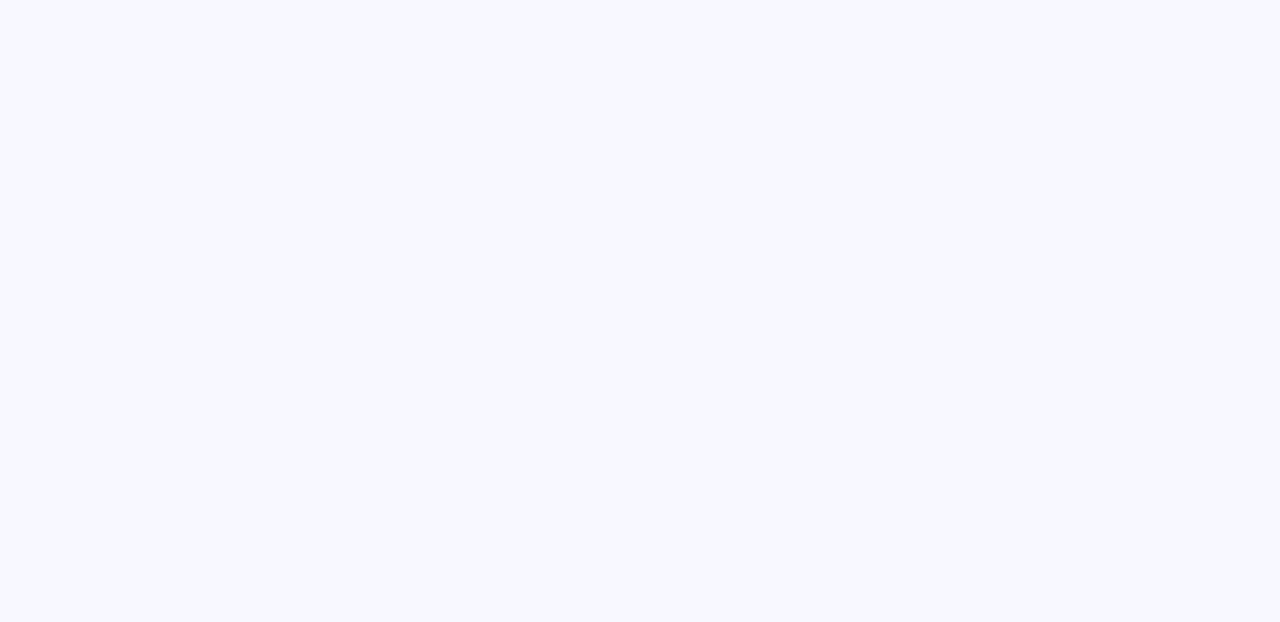
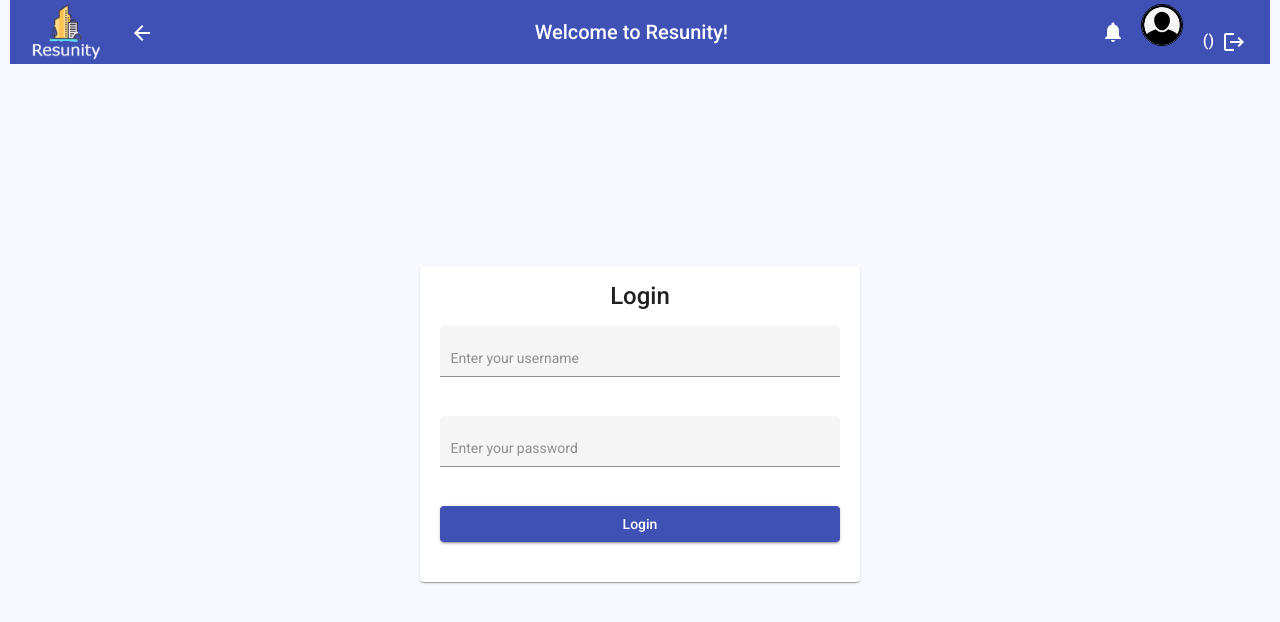
Before and after one commit to VeselinTodorov2000/ResunityHomeownerClient, an Angular app: page /login in a window 1280 px wide. Before the commit this address led to /. Shown: the top 622 px of the page. Built offline with nearby package versions, Linux system fonts and the light colour scheme; sample sign-in values are in the browser's storage.

Commit message:
cosmetics

```diff
--- a/src/app/app-routing.module.ts
+++ b/src/app/app-routing.module.ts
@@ -10,7 +10,8 @@ import { TransactionsComponent } from './cashier/transactions/transactions.compo
 import {ActivityComponent} from "./activity/activity.component";
 
 const routes: Routes = [
-  { path: '', component: LoginComponent },
+  { path: '', redirectTo: 'login', pathMatch: 'full' },
+  { path: 'login', component: LoginComponent },
   {
     path: 'buildings',
     component: BuildingSelectionComponent,
--- a/src/app/app.module.ts
+++ b/src/app/app.module.ts
@@ -18,6 +18,7 @@ import { CreateNotificationComponent } from './notifications/create-notification
 import { TransactionsComponent } from './cashier/transactions/transactions.component';
 import { HttpClientModule } from '@angular/common/http';
 import { ActivityComponent } from './activity/activity.component';
+import { MatSnackBarModule } from '@angular/material/snack-bar';
 
 @NgModule({
   declarations: [
@@ -41,6 +42,7 @@ import { ActivityComponent } from './activity/activity.component';
     FormsModule,
     ReactiveFormsModule,
     HttpClientModule,
+    MatSnackBarModule
   ],
   providers: [{ provide: APP_BASE_HREF, useValue: '/' }],
   bootstrap: [AppComponent],
--- a/src/app/building-selection/building-selection.component.css
+++ b/src/app/building-selection/building-selection.component.css
@@ -2,9 +2,9 @@
     width: 369px;
     height: 280px;
     border-radius: 15%;
-    border: 3px solid black;
+    border: 1px solid black;
     /* background-color: cyan; */
-    background-color: #D9D9D9;
+    /* background-color: #D9D9D9; */
     display: flex;
     flex-direction: column;
     align-items: center;
@@ -15,6 +15,7 @@
 
 .building-selection-panel {
     background-color: #f3f4f6;
+    height: calc(100% - 80px);
 }
 
 .building-field:hover {
--- a/src/app/building-selection/building-selection.component.html
+++ b/src/app/building-selection/building-selection.component.html
@@ -1,7 +1,21 @@
-<app-header-foundation [title]="'Building selection'" [currentUser]="homeowner"></app-header-foundation>
+<app-header-foundation [title]="'Вашите сгради'" [currentUser]="homeowner"></app-header-foundation>
 <div class="building-selection-panel">
     <mat-grid-list [cols]="3" rowHeight="1:1">
         <mat-grid-tile *ngFor="let building of homeowner?.buildings">
+            <!-- <mat-card class="building-field" appearance="outlined">
+                <mat-card-header>
+                    <div mat-card-avatar></div>
+                    <mat-card-title><strong>{{building.address}}</strong></mat-card-title>
+                </mat-card-header>
+                <img mat-card-image src="../../assets/building.png" alt="building.png" class="building-image">
+                <mat-card-content>
+                        <div>{{building.apartmentsCount}} апартамента</div>
+                        <div>{{building.safe.debit}} лв.</div>
+                </mat-card-content>
+                <mat-card-actions>
+                    <button mat-button [routerLink]="['/', 'buildings', building.buildingId]">VIEW DETAILS</button>
+                </mat-card-actions>
+            </mat-card> -->
             <mat-card class="building-field" appearance="outlined">
                 <mat-card-header>
                     <div mat-card-avatar></div>
--- a/src/app/cashier/cashier.component.css
+++ b/src/app/cashier/cashier.component.css
@@ -19,7 +19,7 @@
 .mat-card, .mat-expansion-panel {
     margin-bottom: 20px;
     padding: 20px;
-    border: 1px solid #ddd;
+    /* border: 1px solid #ddd; */
 }
 
 .mat-panel-title {
@@ -77,3 +77,8 @@
 .mat-divider {
     margin: 10px 0;
 }
+
+.mat-card {
+    height: calc(100% - 110px);
+    background-color: ghostwhite;
+}
--- a/src/app/header-foundation/header-foundation.component.css
+++ b/src/app/header-foundation/header-foundation.component.css
@@ -5,9 +5,9 @@
 }
 
 .app-logo {
-    height: 100px;
+    height: 80px;
     margin-right: 16px;
-    margin-top: 30px;
+    margin-top: 10px;
     cursor: pointer;
 }
 
--- a/src/app/header-foundation/header-foundation.component.html
+++ b/src/app/header-foundation/header-foundation.component.html
@@ -1,20 +1,19 @@
 <div class="header-wrapper">
     <mat-toolbar color="primary">
         <div class="toolbar-content">
-            <img src="assets/logo.png" class="app-logo" alt="Logo" (click)="redirectToHome()">
+            <img src="assets/resunity-logo.png" class="app-logo" alt="Logo" (click)="redirectToHome()">
             <button mat-icon-button class="back-button" (click)="goBack()">
                 <mat-icon>arrow_back</mat-icon>
             </button>
             <span class="spacer"></span>
             <h1 class="spacer" id="title">{{title}}</h1>
-            <mat-form-field appearance="outline" class="search-bar">
-                <input matInput type="search" placeholder="Search">
-                <mat-icon matSuffix>search</mat-icon>
-            </mat-form-field>
             <mat-icon class="icon">notifications</mat-icon>
             <div *ngIf="currentUser">
                 <img id="profile-img" src="assets/user.png" alt="Profile Image" class="profile-img">
                 <span class="homeowner-info">{{currentUser.homeOwnerName}} ({{currentUser.homeOwnerCompany}})</span>
+                <button mat-icon-button class="logout-button" (click)="logout()">
+                    <mat-icon>logout</mat-icon>
+                  </button>
             </div>
         </div>
     </mat-toolbar>
--- a/src/app/header-foundation/header-foundation.component.ts
+++ b/src/app/header-foundation/header-foundation.component.ts
@@ -26,4 +26,11 @@ export class HeaderFoundationComponent {
   goBack() {
     this.location.back();
   }
+
+  logout() {
+    if(this.currentUser) {
+      sessionStorage.clear();
+      this.router.navigate(['/login']);
+    }
+  }
 }
--- a/src/app/login/login.component.ts
+++ b/src/app/login/login.component.ts
@@ -6,7 +6,8 @@ import { Homeowner } from '../models/homeowner';
 import { NotificationType } from '../models/notification-type';
 import { StepNumber } from '../models/activity';
 import { UsersService } from '../services/users.service';
-import { take, tap } from 'rxjs';
+import { catchError, of, take, tap } from 'rxjs';
+import { MatSnackBar } from '@angular/material/snack-bar';
 
 @Component({
   selector: 'app-login',
@@ -14,168 +15,14 @@ import { take, tap } from 'rxjs';
   styleUrls: ['./login.component.css'],
 })
 export class LoginComponent implements OnInit {
-  // public currentUser: Homeowner = {
-  //   homeownerName: 'Dimitar Dimitrov',
-  //   howeownerCompany: 'Arteks',
-  //   profileIcon: 'assets/profile-icon.jpg',
-  //   buildings: [
-  //     {
-  //       id: '36cd583e-6df4-4047-b46e-c2ba46c0f92c',
-  //       address: 'София, Център, ул. Хан Крум 1',
-  //       apartmentsCount: 32,
-  //       safe: {
-  //         debit: 2000.0,
-  //         cashierName: 'Иван Иванов',
-  //         iban: '',
-  //         monthlyTax: 10.5,
-  //         transactions: [],
-  //       },
-  //       activities: [],
-  //       notifications: [],
-  //     },
-  //     {
-  //       id: '36cd583e-6df4-4047-b46e-c2ba46c0f92c',
-  //       //buildingNumber: '50',
-  //       //buildingSubnumber: 'В',
-  //       //district: 'Малинова Долина',
-  //       //city: 'София',
-  //       // contactValidUntil: new Date(2024, 9),
-  //       address: 'София Малинова долина 50',
-  //       apartmentsCount: 24,
-  //       contact: {
-  //         name: 'Димитър Кръстев',
-  //         phone: '0888 854 293',
-  //       },
-  //       safe: {
-  //         debit: 1120.0,
-  //         cashierName: 'Христо Христов',
-  //         iban: 'BG10 0000 0000 0000',
-  //         monthlyTax: 10.5,
-  //         transactions: [
-  //           {
-  //             receiverIban: 'BG00 0000 0000 0001',
-  //             date: new Date(2024, 5, 21),
-  //             reason: 'Парапет поправка',
-  //             amount: -124.53,
-  //           },
-  //           {
-  //             receiverIban: 'BG00 0000 0000 1001',
-  //             date: new Date(2024, 5, 21),
-  //             reason: 'Възстановени суми',
-  //             amount: 72.43,
-  //           },
-  //         ],
-  //       },
-  //       activities: [
-  //         {
-  //           name: 'Покрив',
-  //           responsible: 'Димитър Иванов',
-  //           status: ActivityStatus.FINISHED,
-  //           type: ActivityType.ACTIVE,
-  //           startDate: new Date(2023, 4, 22),
-  //           steps: [
-  //             {
-  //               stepNumber: StepNumber.POLL,
-  //               startDate: new Date(2023, 4, 22),
-  //               isActive: false,
-  //             },
-  //             {
-  //               stepNumber: StepNumber.OFFER_COLLECTION,
-  //               startDate: new Date(2023, 4, 24),
-  //               isActive: false,
-  //             },
-  //             {
-  //               stepNumber: StepNumber.OFFER_SELECTION,
-  //               startDate: new Date(2023, 4, 28),
-  //               isActive: true,
-  //             },
-  //             {
-  //               stepNumber: StepNumber.FUNDRAISING,
-  //               isActive: false,
-  //             },
-  //           ],
-  //         },
-  //         {
-  //           name: 'Саниране',
-  //           responsible: 'Димитър Иванов',
-  //           status: ActivityStatus.FINISHED,
-  //           type: ActivityType.ACTIVE,
-  //           startDate: new Date(2023, 4, 22),
-  //           steps: [],
-  //         },
-  //         {
-  //           name: 'Тераси',
-  //           responsible: 'Димитър Иванов',
-  //           status: ActivityStatus.FINISHED,
-  //           type: ActivityType.FINISHED,
-  //           startDate: new Date(2023, 4, 22),
-  //           steps: [],
-  //         },
-  //       ],
-  //       notifications: [
-  //         {
-  //           name: 'Not1',
-  //           type: NotificationType.ACTIVE,
-  //           creationDate: new Date(2024, 9, 1),
-  //         },
-  //         {
-  //           name: 'Not2',
-  //           type: NotificationType.EXPIRED,
-  //           creationDate: new Date(2024, 2, 15),
-  //         },
-  //         {
-  //           name: 'Not3',
-  //           type: NotificationType.ACTIVE,
-  //           creationDate: new Date(2023, 12, 30),
-  //         },
-  //       ],
-  //     },
-  //     {
-  //       id: '36cd583e-6df4-4047-b46e-c2ba46c0f92c',
-  //       // buildingNumber: '38',
-  //       // district: 'Тракия',
-  //       // city: 'Пловдив',
-  //       // contactValidUntil: new Date(2025, 7),
-  //       address: 'На майка ти в ухото',
-  //       apartmentsCount: 20,
-  //       safe: {
-  //         debit: 500.0,
-  //         cashierName: 'Ivan',
-  //         iban: 'BG10 0000 0000 0000',
-  //         monthlyTax: 10.5,
-  //         transactions: [],
-  //       },
-  //       activities: [],
-  //       notifications: [],
-  //     },
-  //     {
-  //       id: '36cd583e-6df4-4047-b46e-c2ba46c0f92c',
-  //       address: 'Плевен, Сторгозия 250',
-  //       // buildingNumber: '250',
-  //       // district: 'Сторгозия',
-  //       // city: 'Плевен',
-  //       // contactValidUntil: new Date(2025, 7),
-  //       apartmentsCount: 52,
-  //       safe: {
-  //         debit: 1200.0,
-  //         cashierName: 'Лъчезар Иванов',
-  //         iban: 'BG10 0000 0000 0000',
-  //         monthlyTax: 10.5,
-  //         transactions: [],
-  //       },
-  //       activities: [],
-  //       notifications: [],
-  //     },
-  //   ],
-  // };
-
   username: string = '';
   password: string = '';
   currentUser!: Homeowner;
 
   constructor(
     private router: Router,
-    private readonly usersService: UsersService
+    private readonly usersService: UsersService,
+    private readonly snackBar: MatSnackBar,
   ) {}
 
   ngOnInit(): void {
@@ -194,8 +41,16 @@ export class LoginComponent implements OnInit {
             JSON.stringify(this.currentUser)
           );
           this.router.navigate(['/buildings']);
-        })
-      )
+        }),
+        catchError((error) => {
+          if (error.status === 500) {
+            this.snackBar.open('Wrong user credentials.', 'Close', {
+              duration: 3000,
+            });
+          }
+          return of(null);
+        }
+      ))
       .subscribe();
   }
 }
```
Also changed, not shown: src/app/cashier/cashier.component.html (+36 -11 lines), src/assets/resunity-logo.png (added).
